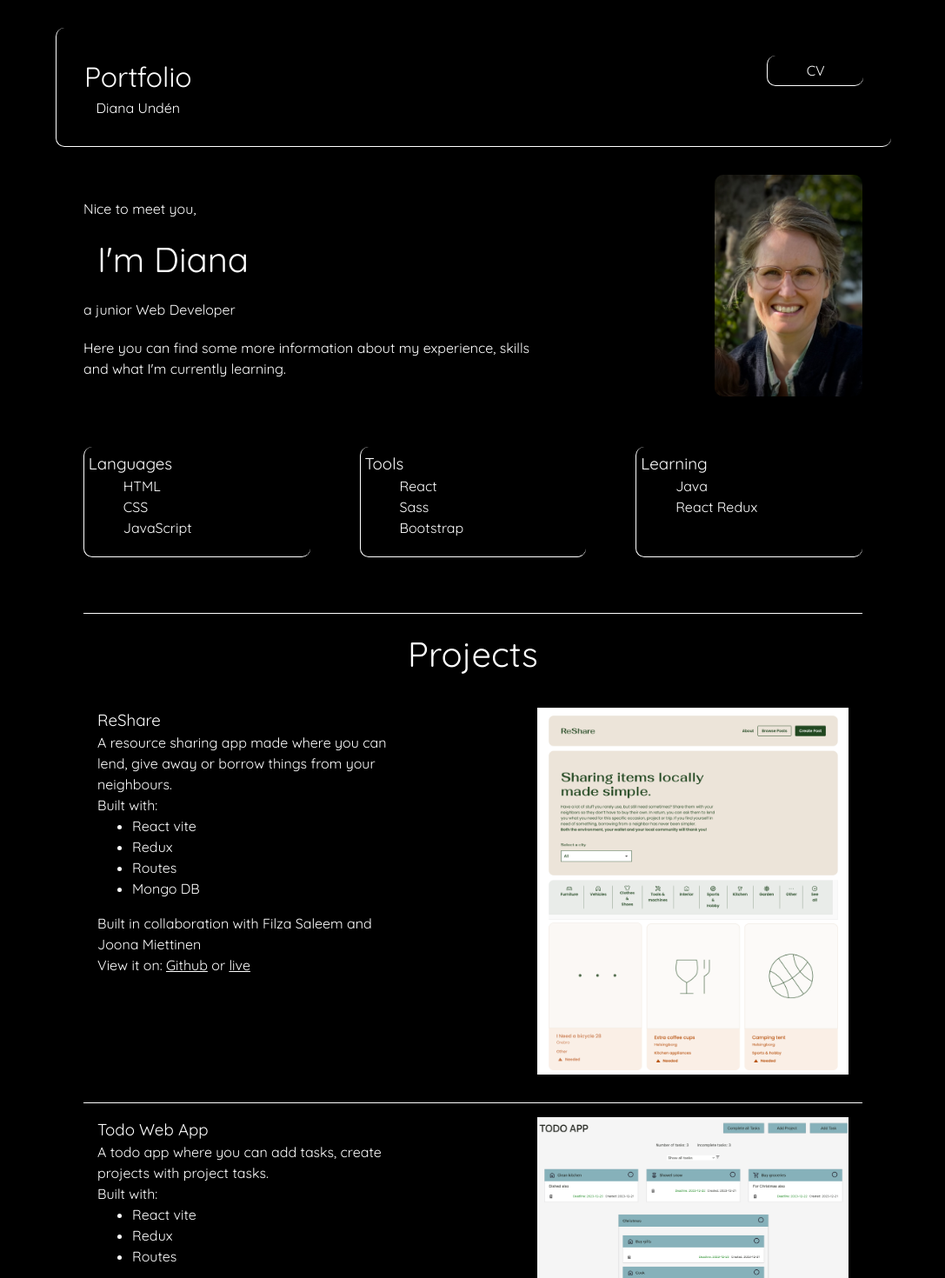
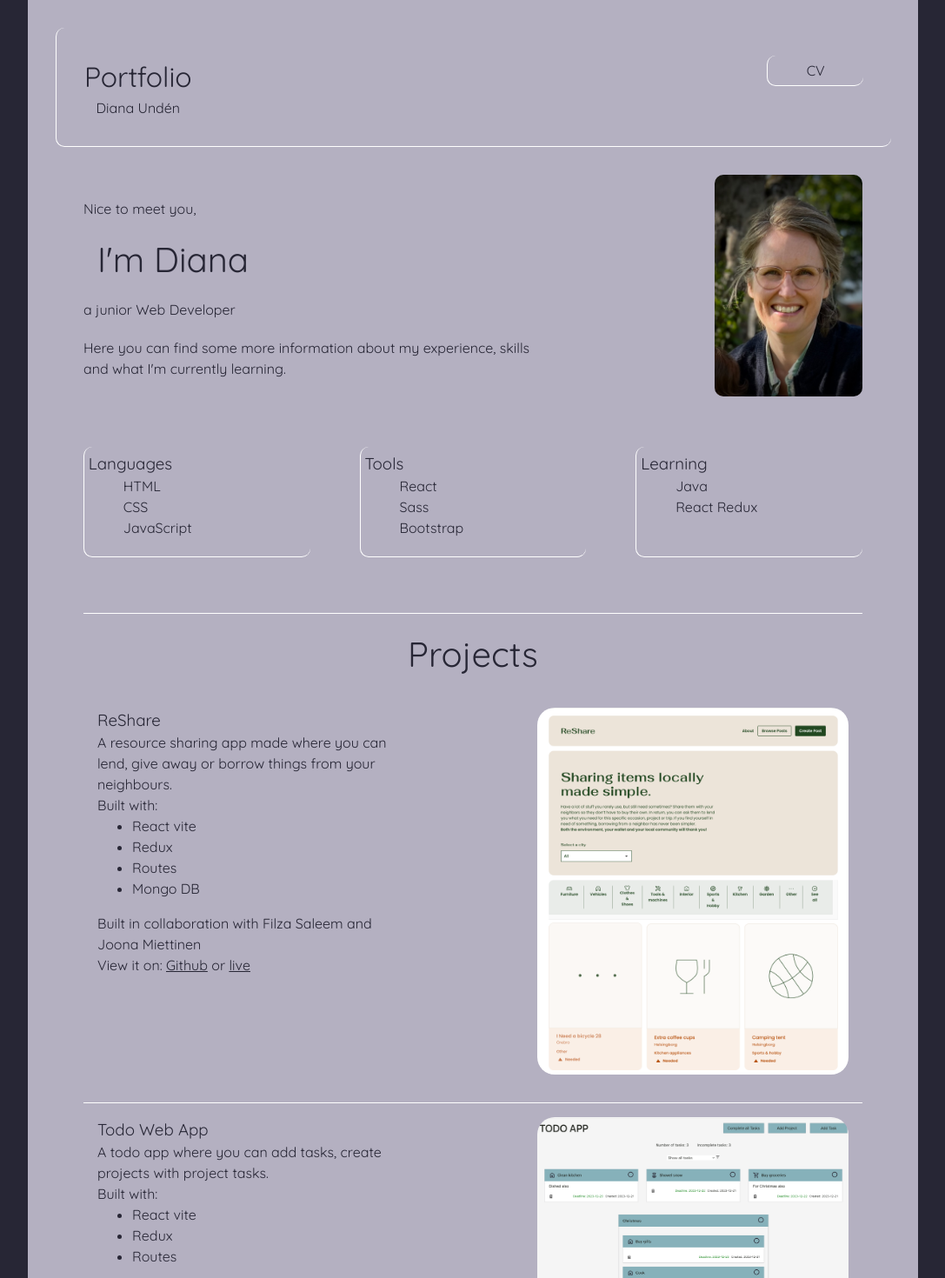
Before and after one commit to Vardagsbruket/portfolio, a React (Vite) app: page / in a window 1280 px wide. Shown: the top 1470 px of the page at 87% size, without its empty margins (96-1183 px from the left). Built offline with nearby package versions, Linux system fonts and the light colour scheme.

Commit message:
update colors + background colors

```diff
--- a/src/App.css
+++ b/src/App.css
@@ -6,6 +6,7 @@
   display: flex;
   flex-direction: column;
   min-height: 100vh;
+  background-color: #b4b0c1;
 }
 .page-container {
   flex: 1;
--- a/src/components/Header.css
+++ b/src/components/Header.css
@@ -29,15 +29,15 @@
 }
 .button-header {
   text-decoration: none;
-  color: white;
+  color: #272635;
 }
 .button-header {
-  color: white;
+  color: #272635;
 }
 .nav-li .active {
   text-decoration: underline;
 }
 .logo-header {
   text-decoration: none;
-  color: white;
+  color: #272635;
 }
--- a/src/index.css
+++ b/src/index.css
@@ -17,8 +17,8 @@ body {
   height: 100%;
   max-width: 80%;
   width: 100%;
-  background-color: black;
-  color: white;
+  background-color: #272635;
+  color: #272635;
 }
 h2 {
   margin: 1rem;
--- a/src/pages/Home.css
+++ b/src/pages/Home.css
@@ -85,7 +85,8 @@ h2 {
 .project-image {
   max-width: 40%;
   margin: 1rem;
+  border-radius: 20px;
 }
 .link {
-  color: white;
+  color: #272635;
 }
```
